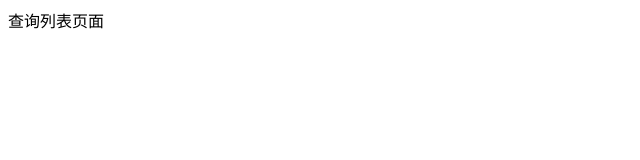
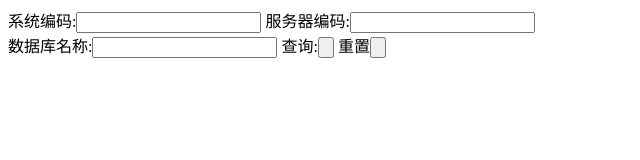
Before and after one commit to xeroCBW/easyUIdemo, a plain HTML site: page html/query/list.html in a window 1280 px wide. Shown: the whole page, without its empty margins (0-640 px from the left). Drawn offline with Linux system fonts and the light colour scheme.

Commit message:
使用搜索框

```diff
--- a/html/query/list.html
+++ b/html/query/list.html
@@ -2,12 +2,20 @@
 <html lang="en">
 <head>
     <meta charset="UTF-8">
-    <title>Title</title>
+    <title>查询列表页面</title>
 </head>
 <body>
 
 
-查询列表页面
+
+
+<div class="">
+    系统编码:</a><input id="code" class="easyui-searchbox"></input> 服务器编码:</a><input id="code" class="easyui-searchbox"></input>
+</div>
+<div class="">
+    数据库名称:</a><input id="name" class="easyui-searchbox"></input> 查询:<input  type="button"></input> 重置<input id="code" type="button"></input>
+</div>
+
 
 
 </body>
```
